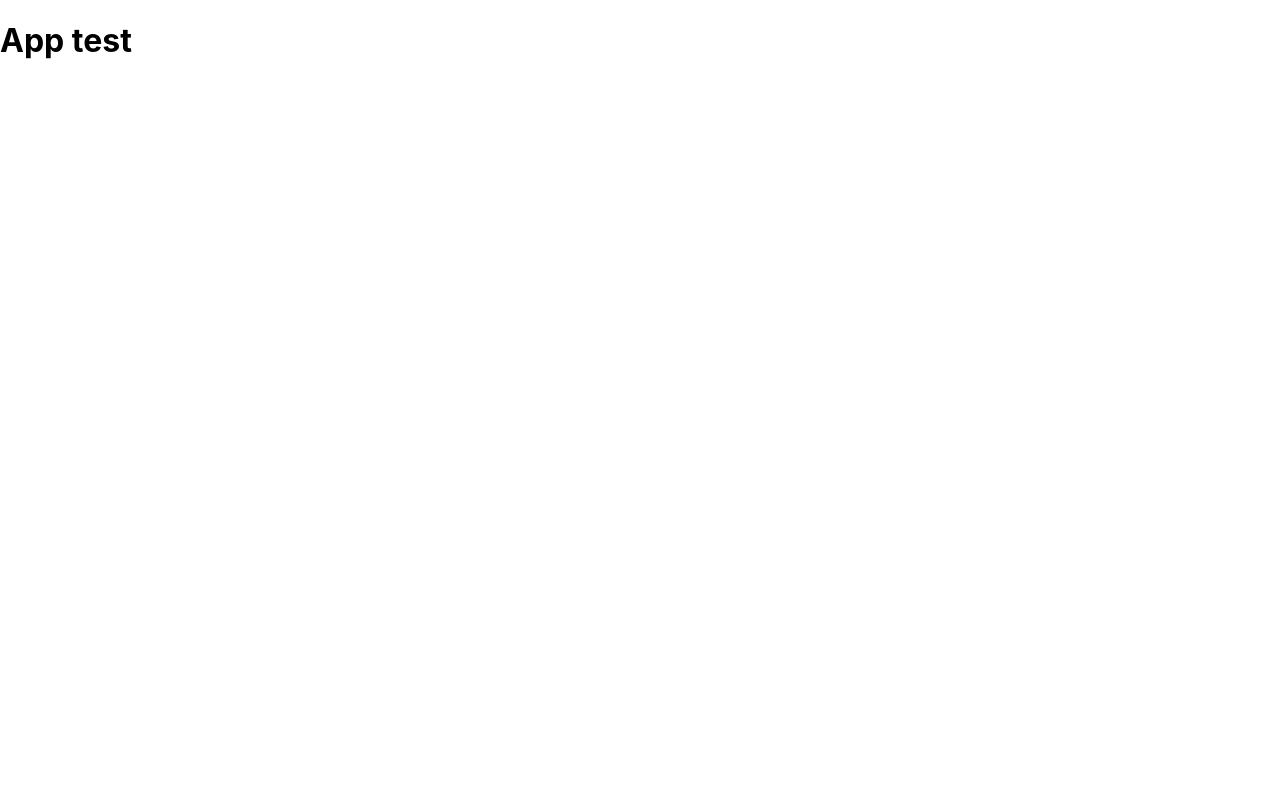
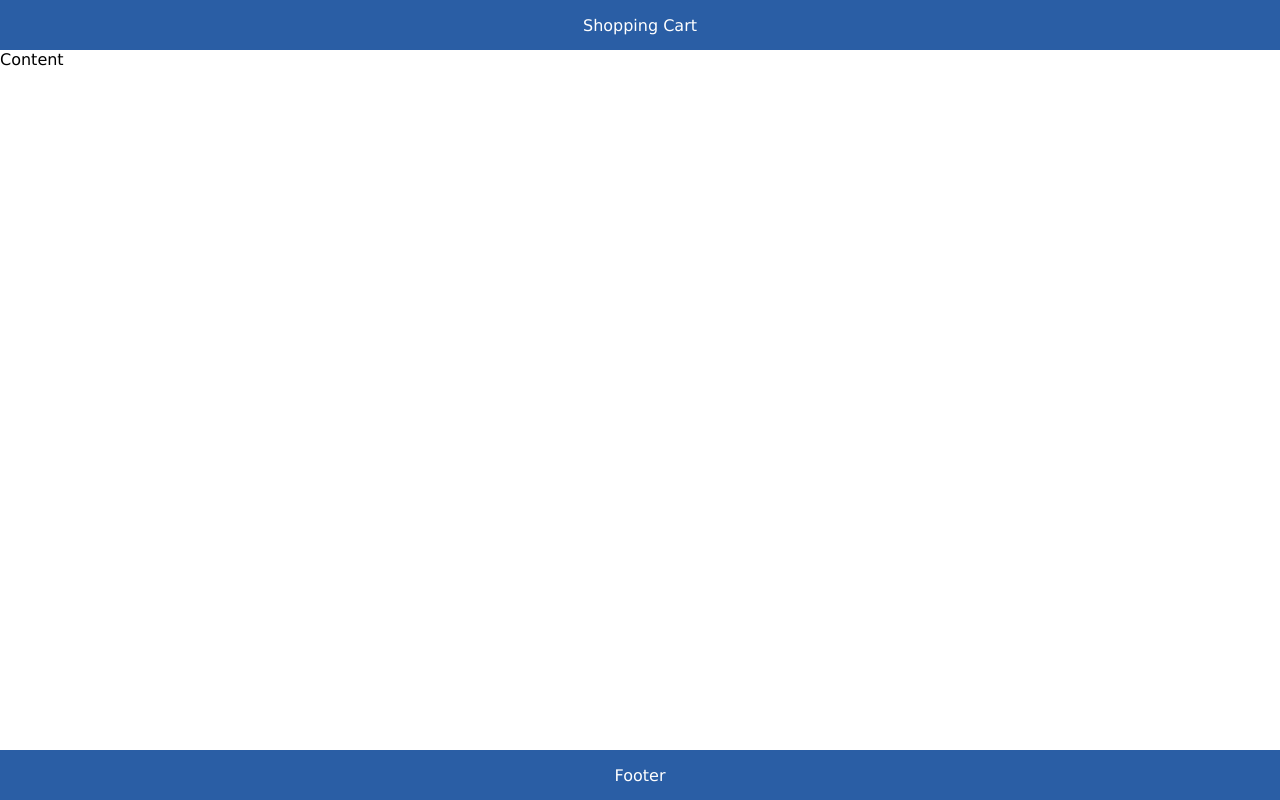
Before and after one commit to tarek-10/shopping-cart, a React (Create React App) app: page / in a window 1280 px wide. Built offline with nearby package versions, Linux system fonts and the light colour scheme.

Commit message:
Header Components

```diff
--- a/src/App.jsx
+++ b/src/App.jsx
@@ -1,9 +1,14 @@
 import React from "react";
-
+import Header from "./components/Header/Header";
 export default function App() {
   return (
-    <div>
-      <h1>App test</h1>
-    </div>
+    <>
+      <div className="layout">
+        <Header />
+        <main>Content</main>
+
+        <footer>Footer</footer>
+      </div>
+    </>
   );
 }
--- /dev/null
+++ b/src/components/Header/Header.css
@@ -0,0 +1,8 @@
+header {
+    grid-area: header;
+    background-color: #2a5ea5;
+    color: white;
+    display: flex;
+    justify-content: center;
+    align-items: center;
+}
--- /dev/null
+++ b/src/components/Header/Header.jsx
@@ -0,0 +1,11 @@
+import React from "react";
+import "./Header.css";
+function Header() {
+  return (
+    <>
+      <header>Shopping Cart</header>
+    </>
+  );
+}
+
+export default Header;
--- a/src/index.css
+++ b/src/index.css
@@ -1,13 +1,33 @@
-body {
+* {
   margin: 0;
-  font-family: -apple-system, BlinkMacSystemFont, 'Segoe UI', 'Roboto', 'Oxygen',
-    'Ubuntu', 'Cantarell', 'Fira Sans', 'Droid Sans', 'Helvetica Neue',
-    sans-serif;
-  -webkit-font-smoothing: antialiased;
-  -moz-osx-font-smoothing: grayscale;
+  padding: 0;
+  box-sizing: border-box;
+  font-family: Verdana, Geneva, Tahoma, sans-serif;
 }
 
-code {
-  font-family: source-code-pro, Menlo, Monaco, Consolas, 'Courier New',
-    monospace;
+.layout {
+  display: grid;
+  grid-template-areas:
+    "header"
+    "main"
+    "footer";
+  height: 100%;
+  grid-template-rows: 50px 1fr 50px;
 }
+
+#root {
+  height: 100vh;
+}
+
+main {
+  grid-area: main;
+}
+
+footer {
+  grid-area: footer;
+  background-color: #2a5ea5;
+  color: #fff;
+  display: flex;
+  justify-content: center;
+  align-items: center;
+}
```
